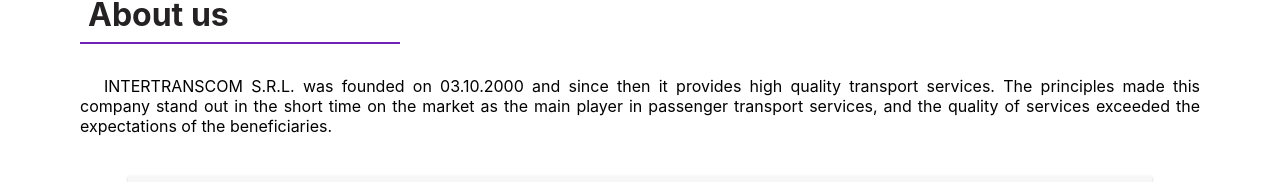
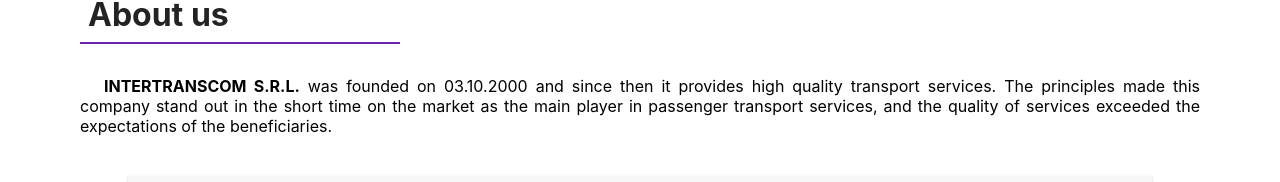
Before and after one commit to carla-vartolomei/transport-app, a Next.js app: page /about in a window 1280 px wide. Shown: the part 218-400 px from the top of the page. Built offline with nearby package versions, Linux system fonts and the light colour scheme.

Commit message:
add bold text to about page description

```diff
--- a/pages/about/index.js
+++ b/pages/about/index.js
@@ -9,11 +9,11 @@ export default function About() {
       <Banner />
       <h1 className="pageTitle">About us</h1>
       <p className="pageDescription">
-        INTERTRANSCOM S.R.L. was founded on 03.10.2000 and since then it provides
-        high quality transport services. The principles made this company stand out
-        in the short time on the market as the main player in passenger transport
-        services, and the quality of services exceeded the expectations of the
-        beneficiaries.
+        <strong>INTERTRANSCOM S.R.L.</strong> was founded on 03.10.2000 and since
+        then it provides high quality transport services. The principles made this
+        company stand out in the short time on the market as the main player in
+        passenger transport services, and the quality of services exceeded the
+        expectations of the beneficiaries.
       </p>
       <VisionMissionSection />
       <p className="pageDescription">
```
